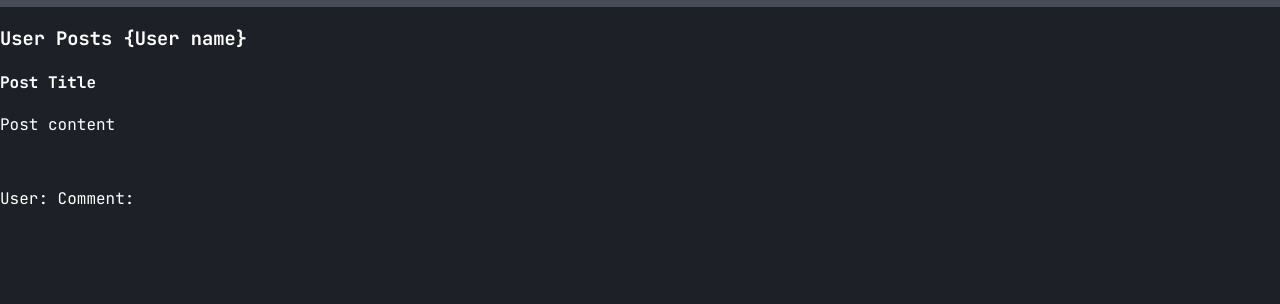
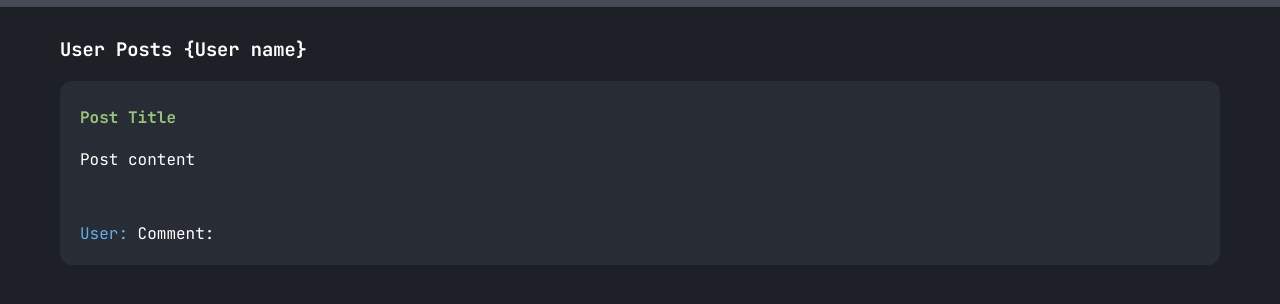
Before and after one commit to hdz-kevin/git-course, a plain HTML site: page index.html in a window 1280 px wide. Shown: the part 64-368 px from the top of the page. Drawn offline with Linux system fonts and the light colour scheme.

Commit message:
Add post styles

```diff
--- a/css/styles.css
+++ b/css/styles.css
@@ -21,3 +21,23 @@ h1 {
     width: 50px;
     height: 50px;
 }
+
+.container {
+    margin-top: 30px;
+    padding: 0 60px;
+}
+
+.post {
+    background-color: #282c34;
+    margin-bottom: 15px;
+    padding: 5px 20px;
+    border-radius: 12px;
+}
+
+.post h4 {
+    color: #98c379;
+}
+
+.post span {
+    color: #61afef;
+}
```
